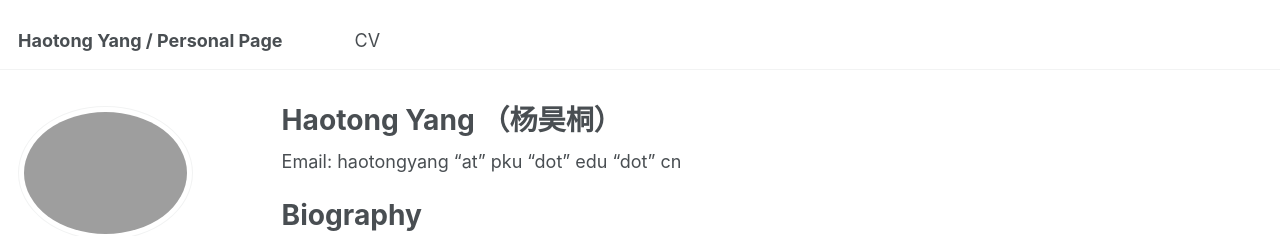
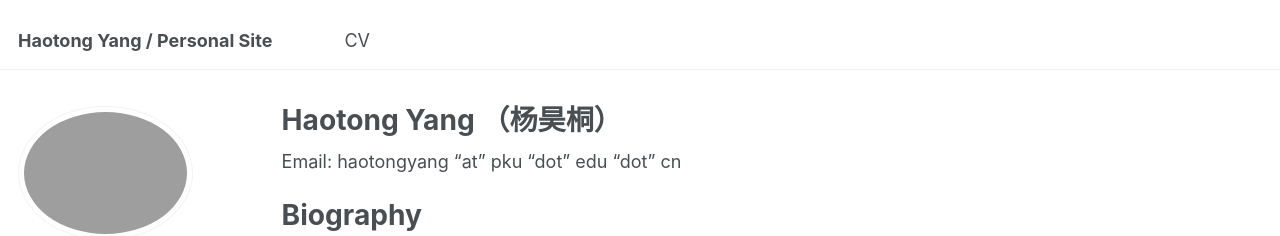
Before and after one commit to haotong-yang/haotong-yang.github.io, a Jekyll site: the page built from _pages/about.md, in a window 1280 px wide. Shown: the top 236 px of the page. Built offline with Jekyll 4.4.1, drawn with Linux system fonts in a browser that asks for light colours; some web fonts are replaced.

Commit message:
Update _config.yml

```diff
--- a/_config.yml
+++ b/_config.yml
@@ -9,10 +9,10 @@
 # Basic Site Settings
 locale                   : "en-US"
 site_theme               : "default"
-title                    : "Haotong Yang / Personal Page"
+title                    : "Haotong Yang / Personal Site"
 title_separator          : "-"
 name                     : &name "Haotong Yang"
-description              : &description "Welcome to my personal page!"
+description              : &description "Welcome to my personal homepage!"
 url                      : https://haotong-yang.github.io # the base hostname & protocol for your site e.g. "https://[your GitHub username].github.io"
 baseurl                  : "" # the subpath of your site, e.g. "/blog"
 repository               : "haotong-yang/haotong-yang.github.io"
```
